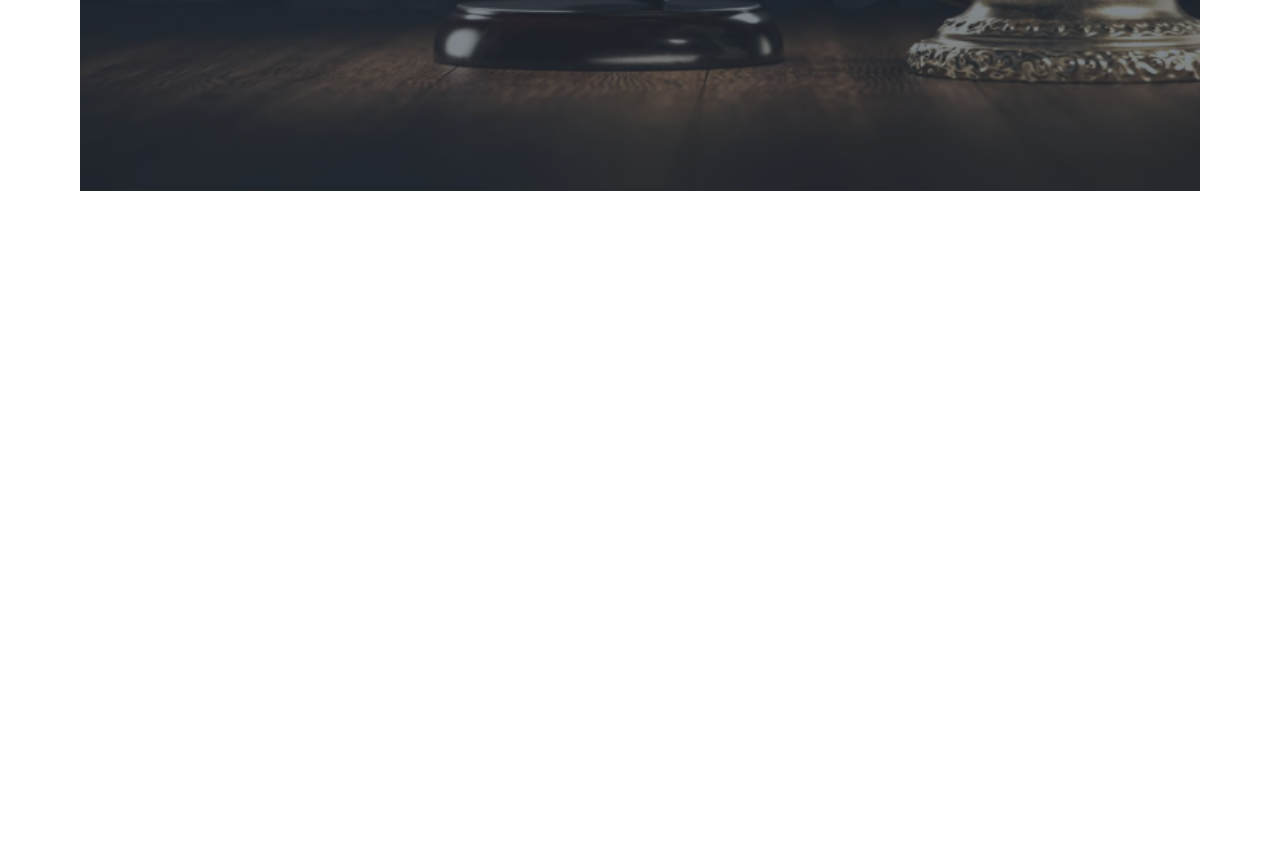
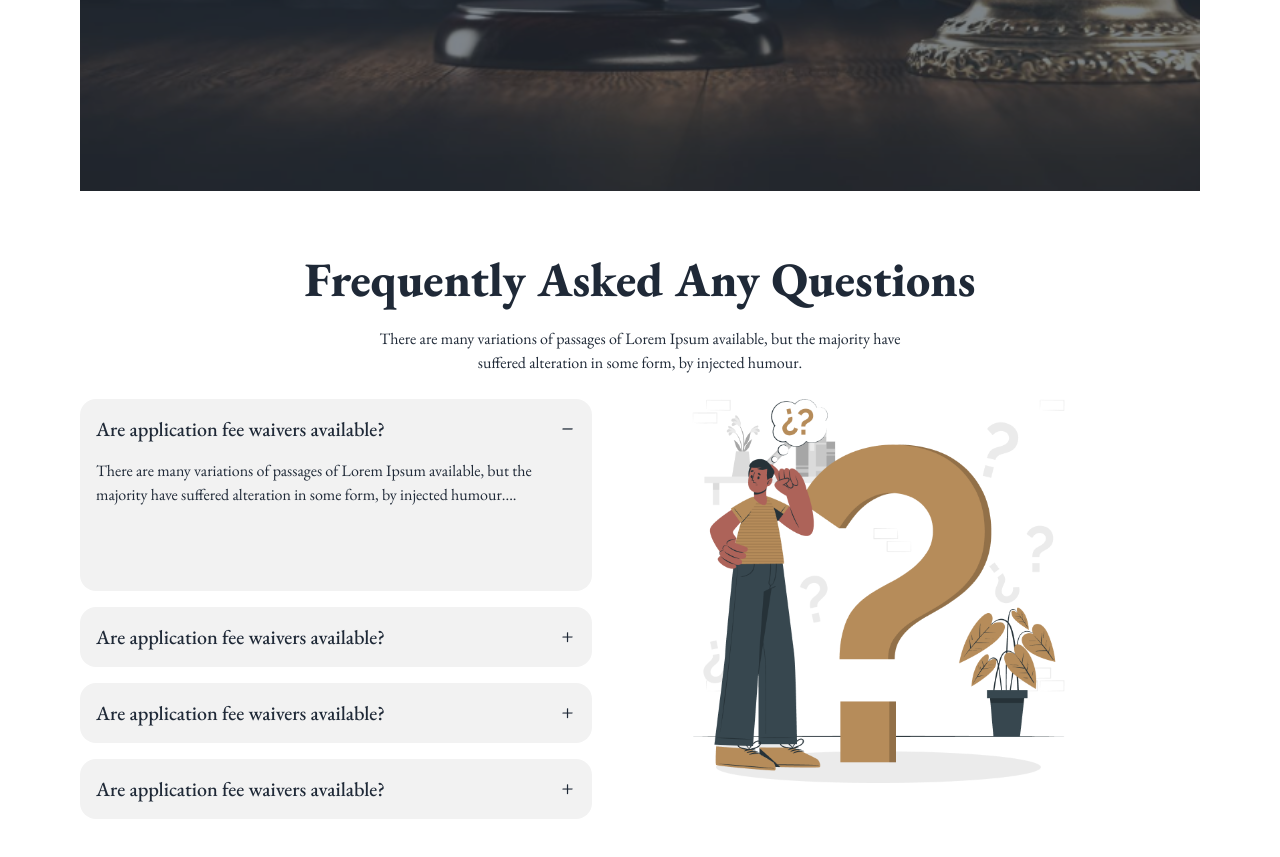
Before and after one commit to Arjon200141/legal-solution-daisyui, a plain HTML site: page index.html in a window 1280 px wide. Shown: the part 2633-3490 px from the top of the page. Before the commit the page ends 2888 px from the top, so only its background shows below. Drawn offline with nearby package versions, Linux system fonts and the light colour scheme.

Commit message:
FAQ Added

```diff
--- a/index.html
+++ b/index.html
@@ -285,9 +285,51 @@
     </section>
 
     <!--FAQ-->
-    <section>
-        <div>
-
+    <section class="mt-16 space-y-6 mx-20">
+        <h2 class="text-5xl font-extrabold text-center">Frequently Asked Any Questions</h2>
+        <p class="text-center">There are many variations of passages of Lorem Ipsum available, but the majority have <br> suffered alteration in some form, by injected humour.</p>
+        <div class="flex flex-col md:flex-row gap-24">
+            <div class="flex-1 space-y-4">
+                <div class="collapse collapse-plus bg-base-200 h-48">
+                    <input type="radio" name="my-accordion-3" checked="checked" />
+                    <div class="collapse-title text-xl font-medium">
+                    Are application fee waivers available?
+                    </div>
+                    <div class="collapse-content">
+                      <p>There are many variations of passages of Lorem Ipsum available, but the majority have suffered alteration in some form, by injected humour....</p>
+                    </div>
+                  </div>
+                  <div class="collapse collapse-plus bg-base-200">
+                    <input type="radio" name="my-accordion-3" />
+                    <div class="collapse-title text-xl font-medium">
+                        Are application fee waivers available?
+                    </div>
+                    <div class="collapse-content">
+                      <p>There are many variations of passages of Lorem Ipsum available, but the majority have suffered alteration in some form, by injected humour....</p>
+                    </div>
+                  </div>
+                  <div class="collapse collapse-plus bg-base-200">
+                    <input type="radio" name="my-accordion-3" />
+                    <div class="collapse-title text-xl font-medium">
+                        Are application fee waivers available?
+                    </div>
+                    <div class="collapse-content">
+                      <p>There are many variations of passages of Lorem Ipsum available, but the majority have suffered alteration in some form, by injected humour....</p>
+                    </div>
+                  </div>
+                  <div class="collapse collapse-plus bg-base-200">
+                    <input type="radio" name="my-accordion-3" />
+                    <div class="collapse-title text-xl font-medium">
+                        Are application fee waivers available?
+                    </div>
+                    <div class="collapse-content">
+                      <p>There are many variations of passages of Lorem Ipsum available, but the majority have suffered alteration in some form, by injected humour....</p>
+                    </div>
+                  </div>
+            </div>
+            <div class="flex-1">
+                <img src="images/faq.png" alt="" class="h-96">
+            </div>
         </div>
     </section>
 
```
